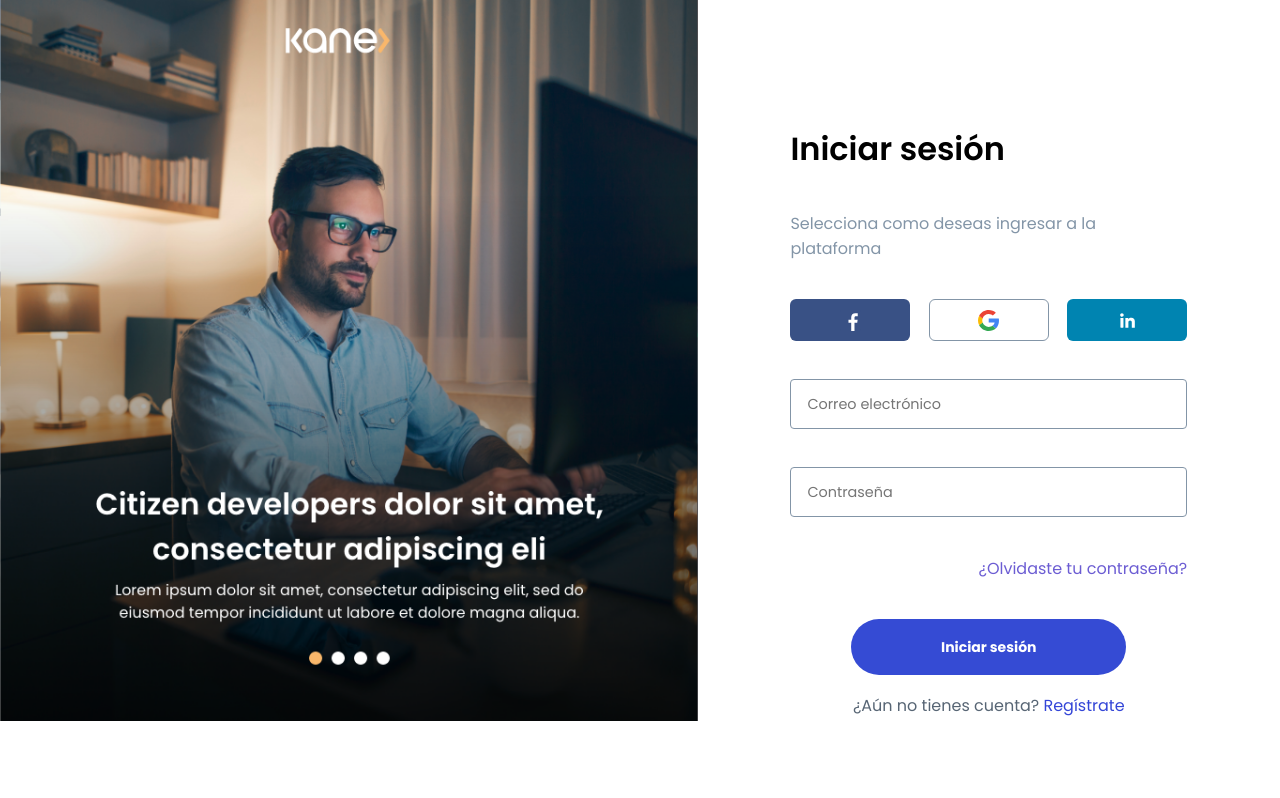
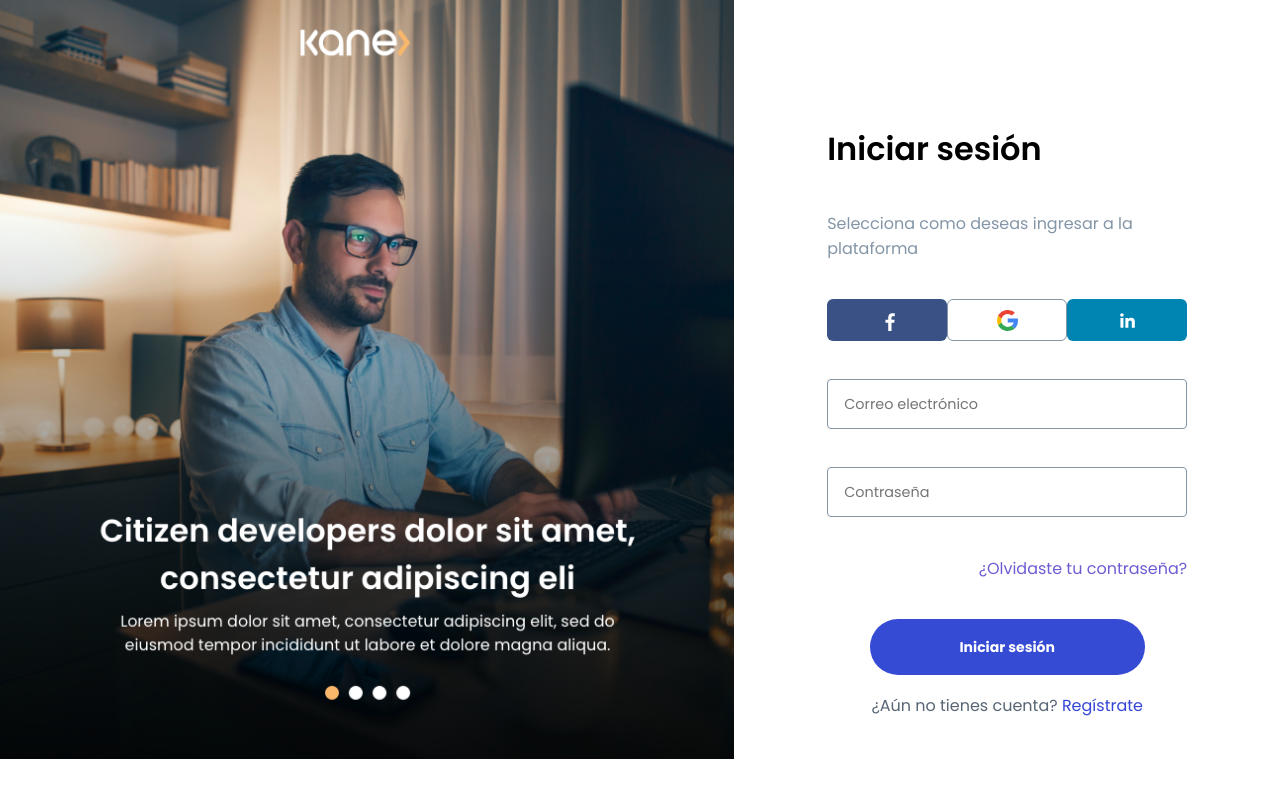
Before and after one commit to 3FE3LE/kanecode-page, a Next.js app: page / in a window 1280 px wide. Built offline with nearby package versions, Linux system fonts and the light colour scheme.

Commit message:
fix responsve login

```diff
--- a/styles/login.scss
+++ b/styles/login.scss
@@ -9,7 +9,6 @@
 }
 
 .main__carousel {
-  width: 54.5%;
   height: 100vh;
   overflow: hidden;
   @include for-desktop-1024 {
@@ -19,7 +18,6 @@
 }
 
 .main__form {
-  width: 45.5%;
   height: 100vh;
   @include for-desktop-1024 {
     width: 100%;
```
